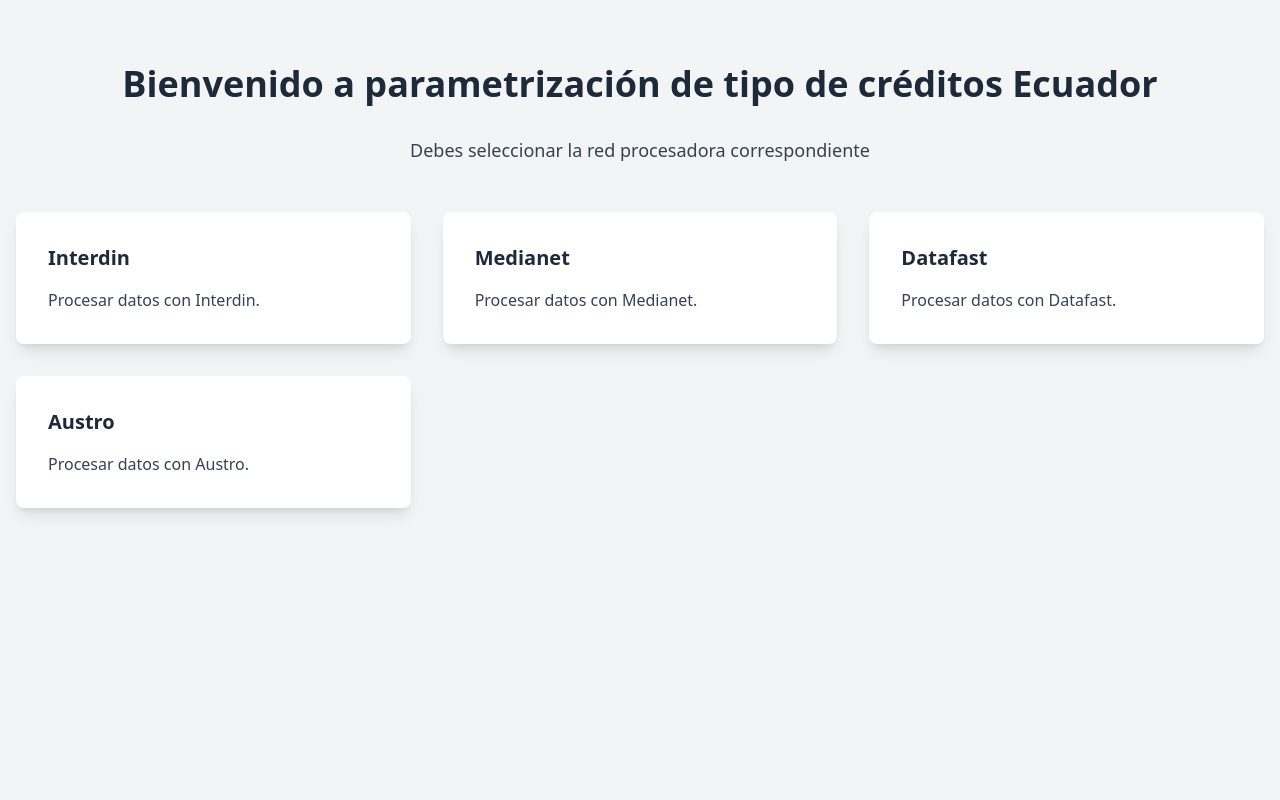
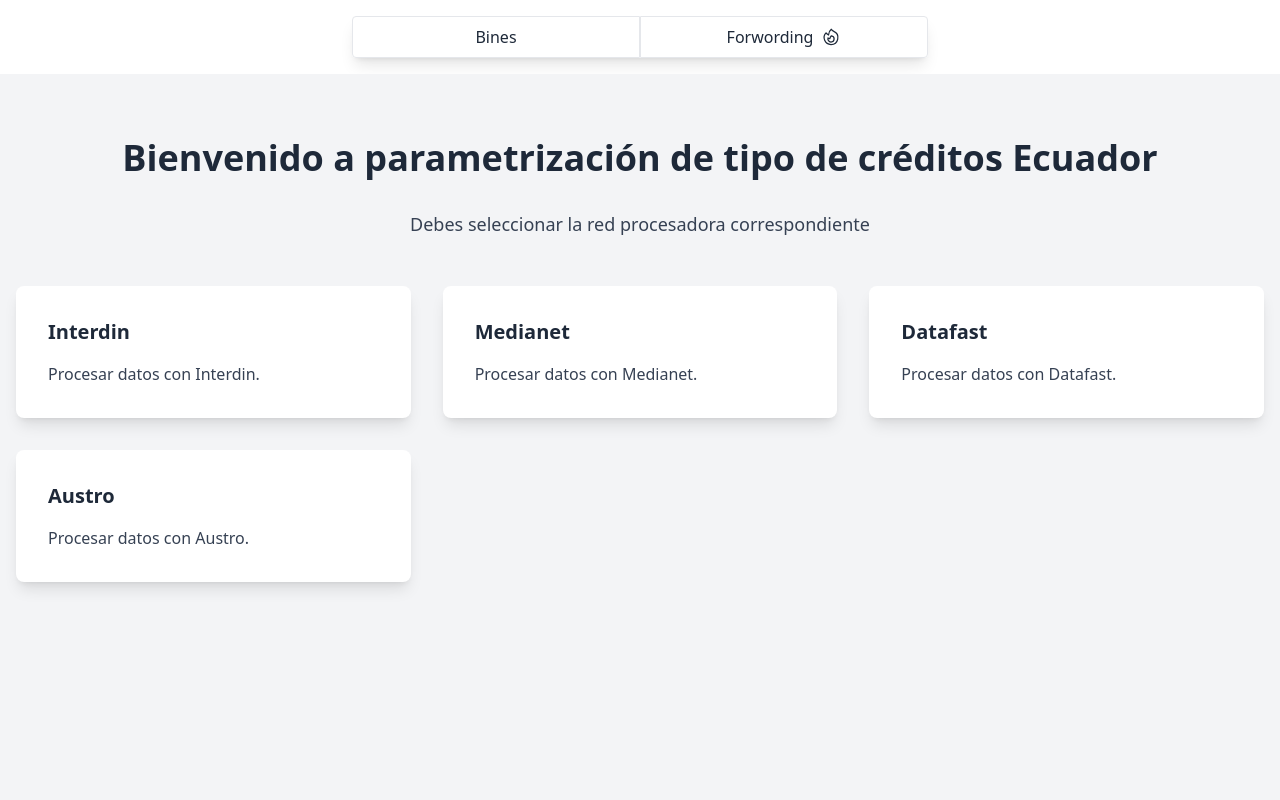
Before and after one commit to maicolcarrillo/proyecto-Interdin, a Vue app in the folder interdinCredits/: page / in a window 1280 px wide. Shown: the top 800 px of the page. Built offline with nearby package versions, Linux system fonts and the light colour scheme.

Commit message:
feat: update style card
Las animaciones de las cards se actualizo y se añadio botones en el encabezado

```diff
--- a/interdinCredits/package.json
+++ b/interdinCredits/package.json
@@ -11,7 +11,8 @@
   "dependencies": {
     "@tailwindcss/vite": "^4.0.0",
     "tailwindcss": "^4.0.0",
-    "vue": "^3.5.13"
+    "vue": "^3.5.13",
+    "vue-router": "^4.5.0"
   },
   "devDependencies": {
     "@vitejs/plugin-vue": "^5.2.1",
--- a/interdinCredits/src/App.vue
+++ b/interdinCredits/src/App.vue
@@ -2,6 +2,7 @@
 import ParametrizacionCreditos from './components/ParametrizacionCreditos.vue';
 import CreditConfigGenerator from './components/CreditConfigGenerator.vue';
 import MedianetConfig from './components/MedianetConfig.vue'
+import Bines from './components/Bines.vue';
 
 </script>
 
@@ -11,6 +12,7 @@ import MedianetConfig from './components/MedianetConfig.vue'
   <ParametrizacionCreditos />
   <CreditConfigGenerator />
   <MedianetConfig />
+  <!-- -->
 
 </template>
 
--- /dev/null
+++ b/interdinCredits/src/components/Bines.vue
@@ -0,0 +1,16 @@
+<template>
+    <div class="bg-gray-100 min-h-screen p-4">
+        <div class="container mx-auto pt-12 pb-20">
+            <h1 class="text-4xl font-bold text-gray-800 text-center mb-8">
+                Página de Bines
+            </h1>
+            <p class="text-gray-700 text-lg text-center">
+                Aquí puedes gestionar la configuración de Bines.
+            </p>
+        </div>
+    </div>
+</template>
+
+<script setup>
+// Lógica del componente (si es necesaria)
+</script>
--- a/interdinCredits/src/components/ParametrizacionCreditos.vue
+++ b/interdinCredits/src/components/ParametrizacionCreditos.vue
@@ -1,6 +1,27 @@
 <template>
+  <!-- Menú de navegación -->
+  <div class="flex w-full md:max-w-xl mx-auto my-4 rounded shadow-lg">
+    <a href="#" target="_blank" aria-current="false"
+      class="w-full flex justify-center font-medium rounded-l px-5 py-2 border bg-white text-gray-800 border-gray-200 hover:bg-gray-100">
+      Bines
+    </a>
+    <a href="#" aria-current="false"
+      class="w-full flex items-center gap-x-2 justify-center font-medium rounded-r px-5 py-2 border bg-white text-gray-800 border-gray-200 hover:bg-gray-100">
+      Forwording
+      <svg class="w-5 h-5" xmlns="http://www.w3.org/2000/svg" fill="none" viewBox="0 0 24 24" stroke-width="1.5"
+        stroke="currentColor" aria-hidden="true">
+        <path stroke-linecap="round" stroke-linejoin="round"
+          d="M15.362 5.214A8.252 8.252 0 0112 21 8.25 8.25 0 016.038 7.048 8.287 8.287 0 009 9.6a8.983 8.983 0 013.361-6.867 8.21 8.21 0 003 2.48z" />
+        <path stroke-linecap="round" stroke-linejoin="round"
+          d="M12 18a3.75 3.75 0 00.495-7.467 5.99 5.99 0 00-1.925 3.546 5.974 5.974 0 01-2.133-1A3.75 3.75 0 0012 18z" />
+      </svg>
+    </a>
+  </div>
+
+  <!-- Contenido principal -->
   <div class="bg-gray-100 min-h-screen p-4">
     <div class="container mx-auto pt-12 pb-20">
+      <!-- Título y descripción -->
       <h1 class="text-4xl font-bold text-gray-800 text-center mb-8">
         Bienvenido a parametrización de tipo de créditos Ecuador
       </h1>
@@ -16,7 +37,7 @@
       <!-- Tarjetas de redes procesadoras -->
       <div class="grid grid-cols-1 md:grid-cols-3 gap-8">
         <div v-for="network in networks" :key="network.name" @click="selectMessage(network.name)"
-          class="bg-white rounded-lg shadow-lg p-8 cursor-pointer hover:bg-gray-200 transition">
+          class="transform bg-white rounded-lg shadow-lg p-8 cursor-pointer hover:bg-gray-200 transition duration-300 hover:scale-105">
           <h2 class="text-xl font-bold text-gray-800 mb-4">{{ network.name }}</h2>
           <p class="text-gray-700">{{ network.description }}</p>
         </div>
@@ -74,6 +95,10 @@ import { ref, watch } from 'vue';
 import CreditConfigGenerator from './CreditConfigGenerator.vue';
 import MedianetConfig from './MedianetConfig.vue';
 
+
+//Bines
+import Bines from './Bines.vue';
+
 // Mapeo de planes a letras
 const planToLetterMap = {
   "Plan pago especial": "X",
@@ -81,7 +106,7 @@ const planToLetterMap = {
   "Diferido corriente (Sin interes)": "D",
   "Corriente": "C",
   "Diferido Plus": "M",
-  "Diferido preferente": "L"
+  "Diferido preferente": "L",
 };
 
 const plans = Object.keys(planToLetterMap);
@@ -91,7 +116,7 @@ const networks = [
   { name: 'Interdin', description: 'Procesar datos con Interdin.' },
   { name: 'Medianet', description: 'Procesar datos con Medianet.' },
   { name: 'Datafast', description: 'Procesar datos con Datafast.' },
-  { name: 'Austro', description: 'Procesar datos con Austro.' }
+  { name: 'Austro', description: 'Procesar datos con Austro.' },
 ];
 
 // Variables reactivas
@@ -102,7 +127,7 @@ const minValues = ref({});
 const maxValues = ref({});
 const hasCorriente = ref(false);
 
-// Observador para limpiar datos de planes no seleccionados
+// Observadores
 watch(selectedPlans, (newPlans) => {
   plans.forEach((plan) => {
     if (!newPlans.includes(plan)) {
@@ -113,7 +138,6 @@ watch(selectedPlans, (newPlans) => {
   });
 });
 
-// Observador para incluir/excluir Corriente automáticamente en Medianet
 watch(hasCorriente, (newVal) => {
   if (newVal && selectedMessage.value.includes('Medianet')) {
     if (!selectedPlans.value.includes('Corriente')) {
@@ -124,7 +148,7 @@ watch(hasCorriente, (newVal) => {
   }
 });
 
-// Función para seleccionar red procesadora
+// Funciones
 const selectMessage = (message) => {
   selectedMessage.value = `Has seleccionado ${message}.`;
   if (message !== "Interdin" && message !== "Medianet") {
@@ -138,7 +162,6 @@ const selectMessage = (message) => {
   }
 };
 
-// Función para actualizar valores seleccionados
 const updateSelectedValues = (plan, value) => {
   if (value.includes(',')) {
     selectedValues.value[plan] = value.split(',').map((v) => v.trim());
```
Also changed, not shown: interdinCredits/jsonTest.txt (added), interdinCredits/src/components/DatafashConfig.vue (added), 1 other file (tests, documents, lock files or other folders).
